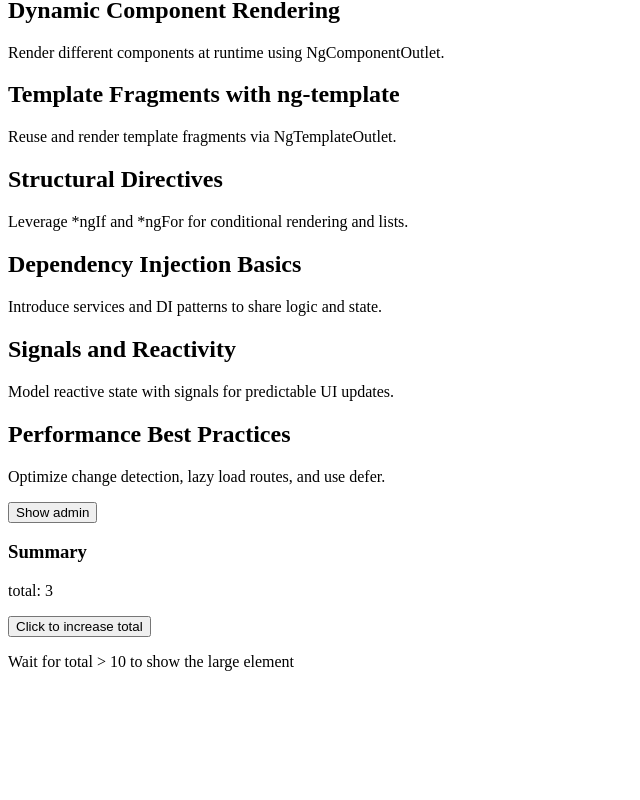
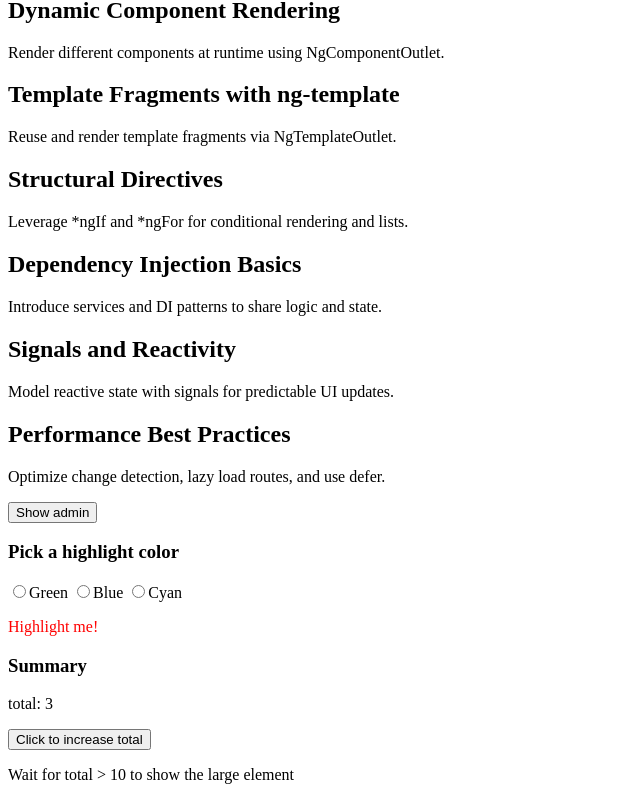
Before and after one commit to xsczk/angular-app, an Angular app: page / in a window 1280 px wide. Shown: the part 618-1418 px from the top of the page, without its empty margins (0-640 px from the left). Before the commit the page ends 1305 px from the top, so only its background shows below. Built offline with nearby package versions, Linux system fonts and the light colour scheme.

Commit message:
custom directive

```diff
--- a/src/app/highlight.directive.ts
+++ b/src/app/highlight.directive.ts
@@ -1,10 +1,28 @@
-import {Directive, ElementRef} from '@angular/core';
+import {
+  Directive,
+  ElementRef,
+  HostListener,
+  inject,
+  input
+} from '@angular/core';
 
 @Directive({
   selector: '[highlight]',
   standalone: true,
 })
 export class HighlightDirective {
-  constructor(public el: ElementRef) {
+  public el = inject<ElementRef<HTMLElement>>(ElementRef)
+  appHighlight = input('')
+  constructor() {
+    this.el.nativeElement.style.color = 'red'
+  }
+  @HostListener('mouseenter') onMouseEnter() {
+    this.highlight(this.appHighlight() || 'yellow')
+  }
+  @HostListener('mouseleave') onMouseLeave() {
+    this.highlight('')
+  }
+  private highlight(color: string) {
+    this.el.nativeElement.style.backgroundColor = color;
   }
 }
--- a/src/app/user.component.ts
+++ b/src/app/user.component.ts
@@ -35,13 +35,20 @@ import {MyOutlet} from './outlet/my-outlet.component';
     <button (click)="showAdmin()">
       Show {{ isAdmin ? 'basic' : 'admin' }}
     </button>
+    <h3>Pick a highlight color</h3>
+    <div>
+      <input type="radio" name="colors" (click)="color='lightgreen'">Green
+      <input type="radio" name="colors" (click)="color='lightblue'">Blue
+      <input type="radio" name="colors" (click)="color='cyan'">Cyan
+    </div>
+    <p highlight [appHighlight]="color">Highlight me!</p>
   `,
   styles: [
     `.highlight {
       background-color: yellow;
     }`
   ],
-  imports: [MyOutlet],
+  imports: [MyOutlet, HighlightDirective],
   standalone: true,
   encapsulation: ViewEncapsulation.None
 })
@@ -52,6 +59,7 @@ export class UserComponent implements AfterContentInit {
 
   on = false;
   isAdmin = false;
+  color = 'pink'
 
   ngAfterContentInit(): void {
     // Debug logging to confirm the ContentChild is found at lifecycle time
```
